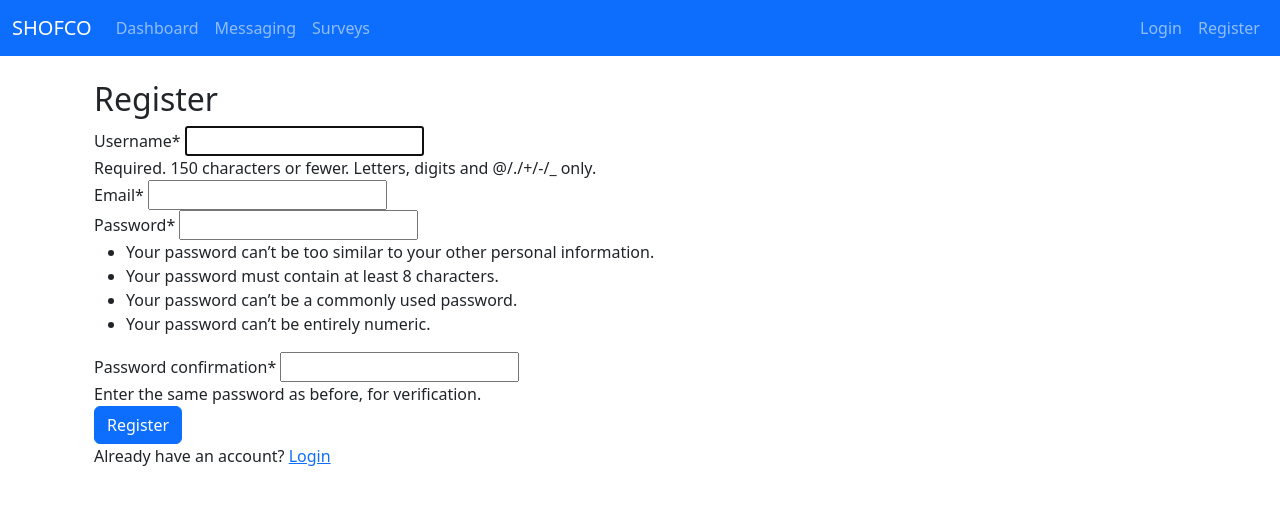
After one commit to Rodgers1998/messaging_system, a Django app: page /messaging/register/ in a window 1280 px wide. The commit adds this page. Shown: the top 505 px of the page. Run offline with Django 4.2, Linux system fonts and the light colour scheme; some libraries are stand-ins or nearby versions.

Commit message:
login added

```diff
--- /dev/null
+++ b/messaging/forms.py
@@ -0,0 +1,14 @@
+from django import forms
+from django.contrib.auth.forms import UserCreationForm, AuthenticationForm
+from django.contrib.auth.models import User
+
+class RegisterForm(UserCreationForm):
+    email = forms.EmailField(required=True)
+
+    class Meta:
+        model = User
+        fields = ["username", "email", "password1", "password2"]
+
+class LoginForm(AuthenticationForm):
+    username = forms.CharField(label='Username')
+    password = forms.CharField(widget=forms.PasswordInput)
--- a/messaging/urls.py
+++ b/messaging/urls.py
@@ -1,8 +1,12 @@
 from django.urls import path
-from .views import messages_home, send_ui_message, schedule_message_view
+from . import views  # Import views correctly
 
 urlpatterns = [
-    path('', messages_home, name='messages_home'),
-    path('send-ui/', send_ui_message, name='send_ui_message'),
-    path('schedule/', schedule_message_view, name='schedule_message'),
+    path("register/", views.register_view, name="register"),
+    path("login/", views.login_view, name="login"),
+    path("logout/", views.logout_view, name="logout"),
+    path("", views.dashboard_home, name="dashboard_home"),  # Corrected name
+    path("messages/", views.messages_home, name="messages_home"),  # Separate messaging view
+    path("send-ui/", views.send_ui_message, name="send_ui_message"),
+    path("schedule/", views.schedule_message_view, name="schedule_message"),
 ]
--- a/messaging/views.py
+++ b/messaging/views.py
@@ -1,16 +1,61 @@
 from django.shortcuts import render, redirect
-from beneficiaries.models import Beneficiary
-from messaging.models import Message
-from messaging.services.messaging_service import send_message
+from django.contrib.auth import login, logout, authenticate
+from django.contrib.auth.forms import AuthenticationForm
+from django.contrib.auth.decorators import login_required
 from django.contrib import messages
 from django.utils import timezone
 from datetime import datetime
 
+from .forms import RegisterForm
+from beneficiaries.models import Beneficiary
+from messaging.models import Message
+from messaging.services.messaging_service import send_message
+
+# ---------- Auth Views ----------
+
+def register_view(request):
+    if request.method == "POST":
+        form = RegisterForm(request.POST)
+        if form.is_valid():
+            user = form.save()
+            login(request, user)
+            return redirect('dashboard_home')
+    else:
+        form = RegisterForm()
+    return render(request, "messaging/register.html", {"form": form})
+
+def login_view(request):
+    if request.method == "POST":
+        form = AuthenticationForm(data=request.POST)
+        if form.is_valid():
+            user = form.get_user()
+            login(request, user)
+            return redirect('dashboard_home')
+    else:
+        form = AuthenticationForm()
+    return render(request, "messaging/login.html", {"form": form})
+
+def logout_view(request):
+    logout(request)
+    return redirect('login')
+
+
+# ---------- Dashboard View ----------
+
+@login_required
+def dashboard_home(request):
+    return render(request, "messaging/dashboard.html")
+
+
+# ---------- Messaging Views ----------
+
+@login_required
 def messages_home(request):
-    # Show last 50 messages sorted by sent date descending
     messages_list = Message.objects.all().order_by('-sent_at')[:50]
     return render(request, 'messages.html', {'messages': messages_list})
 
+
+@login_required
 def send_ui_message(request):
     if request.method == "POST":
         content = request.POST.get("content")
@@ -18,13 +63,10 @@ def send_ui_message(request):
         recipient_ids_raw = request.POST.get("recipient_ids")
         scheduled_for_raw = request.POST.get("scheduled_for")
 
-        # Validate required fields except scheduled_for
         if not all([content, channel, recipient_ids_raw]):
             messages.error(request, "All fields except scheduled time are required.")
             return redirect('messaging:messages_home')
 
-
-        # Parse and clean recipient ids
         recipient_ids = [rid.strip() for rid in recipient_ids_raw.split(",") if rid.strip().isdigit()]
         beneficiaries = Beneficiary.objects.filter(id__in=recipient_ids)
 
@@ -32,24 +74,18 @@ def send_ui_message(request):
             messages.error(request, "No valid beneficiaries found.")
             return redirect('messaging:messages_home')
 
-
         scheduled_for = None
         if scheduled_for_raw:
             try:
-                # Expect datetime-local input format: 'YYYY-MM-DDTHH:MM'
                 scheduled_for = datetime.strptime(scheduled_for_raw, "%Y-%m-%dT%H:%M")
-                # Convert naive datetime to aware using current timezone
                 scheduled_for = timezone.make_aware(scheduled_for, timezone.get_current_timezone())
                 if scheduled_for <= timezone.now():
                     messages.error(request, "Scheduled time must be in the future.")
                     return redirect('messaging:messages_home')
-
             except ValueError:
                 messages.error(request, "Invalid scheduled time format.")
                 return redirect('messaging:messages_home')
 
-
-        # Create messages and either send immediately or schedule
         for beneficiary in beneficiaries:
             message = Message.objects.create(
                 recipient=beneficiary,
@@ -64,10 +100,9 @@ def send_ui_message(request):
         messages.success(request, "Messages sent or scheduled successfully.")
         return redirect('messaging:messages_home')
 
-
     return redirect('messaging:messages_home')
 
 
+@login_required
 def schedule_message_view(request):
-    # Render a page for scheduling messages if needed
     return render(request, 'schedule_message.html')
--- a/templates/base.html
+++ b/templates/base.html
@@ -1,6 +1,5 @@
 {% load static %}
 {% load crispy_forms_tags %}
-
 
 <!DOCTYPE html>
 <html lang="en">
@@ -53,7 +52,18 @@
           </li>
         </ul>
         <ul class="navbar-nav ms-auto">
-          <!-- Install App button will be added here via JS -->
+          {% if user.is_authenticated %}
+            <li class="nav-item">
+              <a class="nav-link" href="{% url 'logout' %}">Logout</a>
+            </li>
+          {% else %}
+            <li class="nav-item">
+              <a class="nav-link" href="{% url 'login' %}">Login</a>
+            </li>
+            <li class="nav-item">
+              <a class="nav-link" href="{% url 'register' %}">Register</a>
+            </li>
+          {% endif %}
         </ul>
       </div>
     </div>
--- /dev/null
+++ b/templates/messaging/register.html
@@ -0,0 +1,15 @@
+{% extends "base.html" %}
+{% load crispy_forms_tags %}
+
+{% block title %}Register{% endblock %}
+{% block content %}
+<div class="container">
+  <h2>Register</h2>
+  <form method="POST">
+    {% csrf_token %}
+    {{ form|crispy }}
+    <button type="submit" class="btn btn-primary">Register</button>
+  </form>
+  <p>Already have an account? <a href="{% url 'login' %}">Login</a></p>
+</div>
+{% endblock %}
```
Also changed, not shown: templates/messaging/login.html (added, +15 -0 lines).
